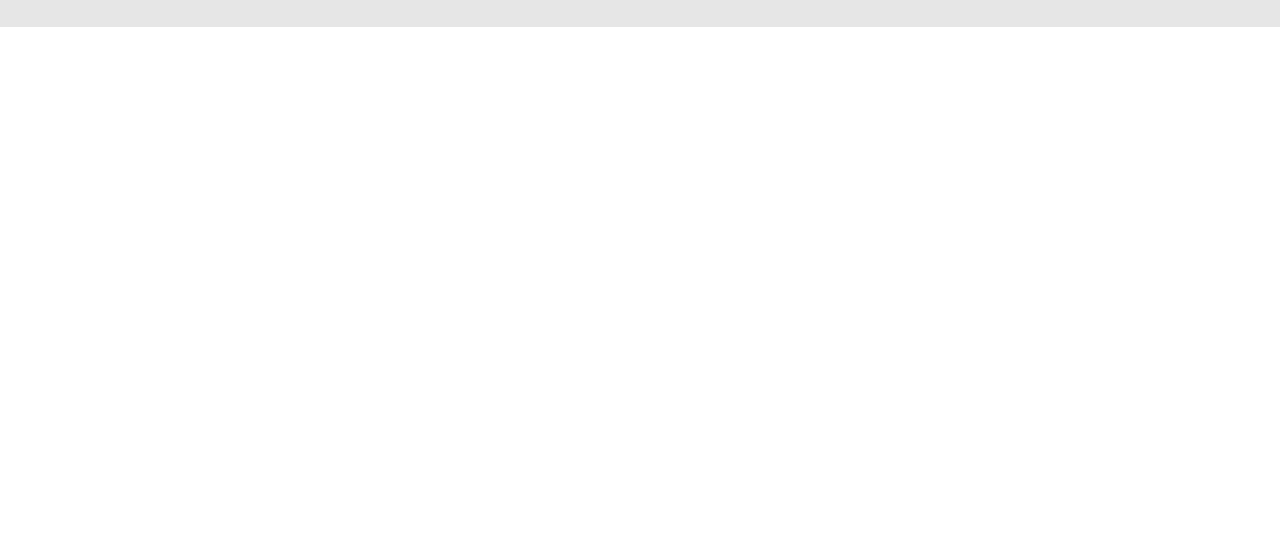
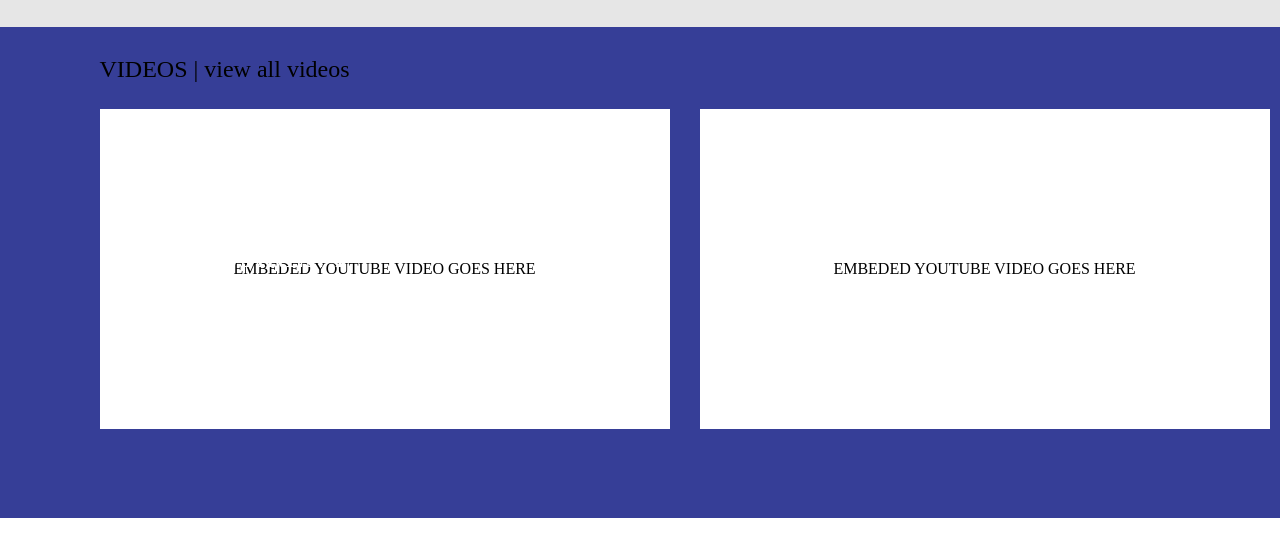
Before and after one commit to luka477/unilab-lesson8, a plain HTML site: page index.html in a window 1280 px wide. Shown: the part 163-720 px from the top of the page. Drawn offline with Linux system fonts and the light colour scheme.

Commit message:
add one more section

```diff
--- a/css/style.css
+++ b/css/style.css
@@ -98,3 +98,28 @@
 	margin-left: 98px;
 	margin-bottom: 30px;
 }
+.secondsection {
+	display: flex;
+	width: 1170px;
+	margin-top: 27.8px;
+	margin-left: 99.5px;
+	justify-content: space-between;
+	padding-bottom: 89.6px;
+}
+.smalldiv {
+	width: 570px;
+	height: 320px;
+	background-color: white;
+	display: flex;
+	justify-content: center;
+	align-items: center;
+}
+.section-2 {
+	background-color: #363E97;
+	width: 100%
+}
+.sectiontext {
+	font-size: 24px;
+	padding-top: 30px;
+	margin-left: 99.5px;
+}
--- a/index.html
+++ b/index.html
@@ -39,5 +39,16 @@
 			<p class="text-wraper">THINGS AREN'T ALWAYS #000000 OR #FFFFFF</p>
 		</div>
 	</section>
+	<section class="section-2">
+		<h3 class="sectiontext">VIDEOS | view all videos</h3>
+		<div class="secondsection">
+			<div class="smalldiv">
+				<p>EMBEDED YOUTUBE VIDEO GOES HERE</p>
+			</div>
+			<div class="smalldiv">
+				<p>EMBEDED YOUTUBE VIDEO GOES HERE</p>
+			</div>
+		</div>
+	</section>
 </body>
 </html>
```
